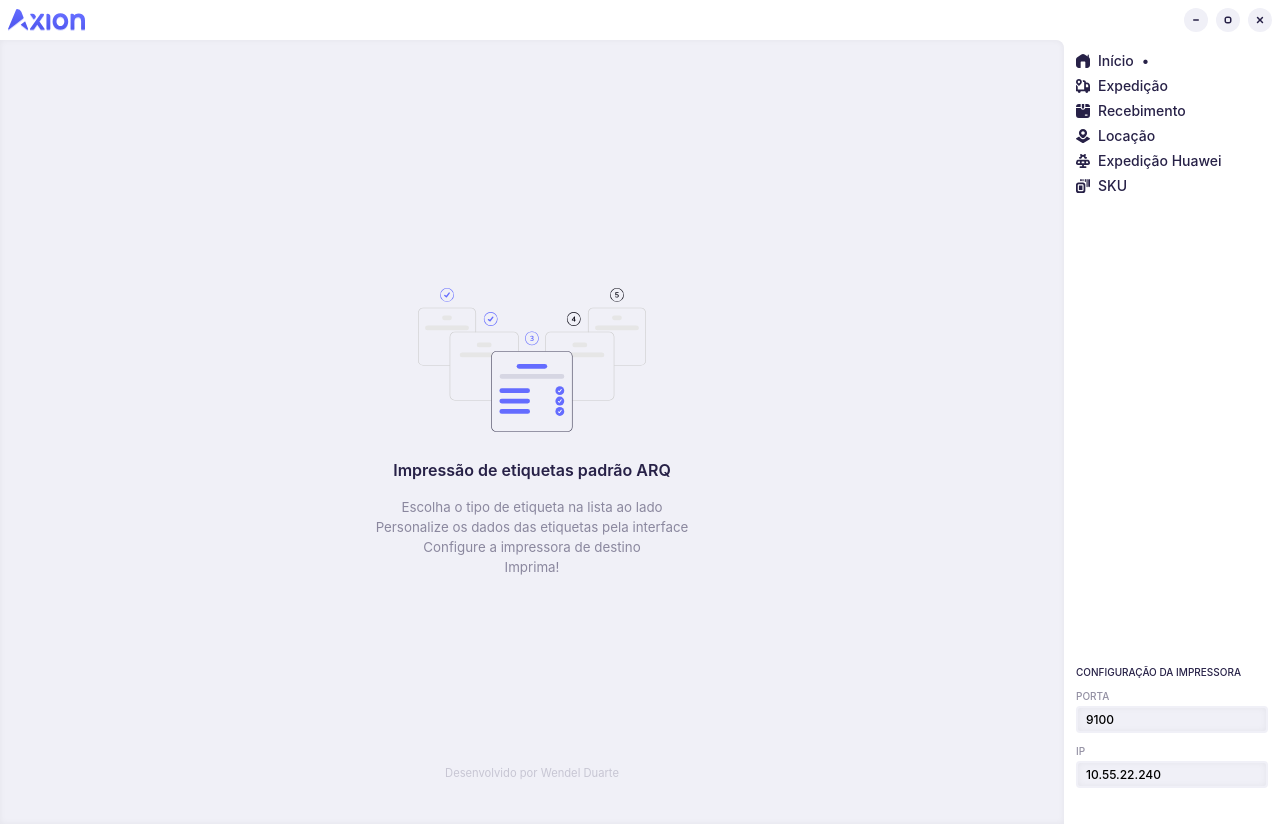
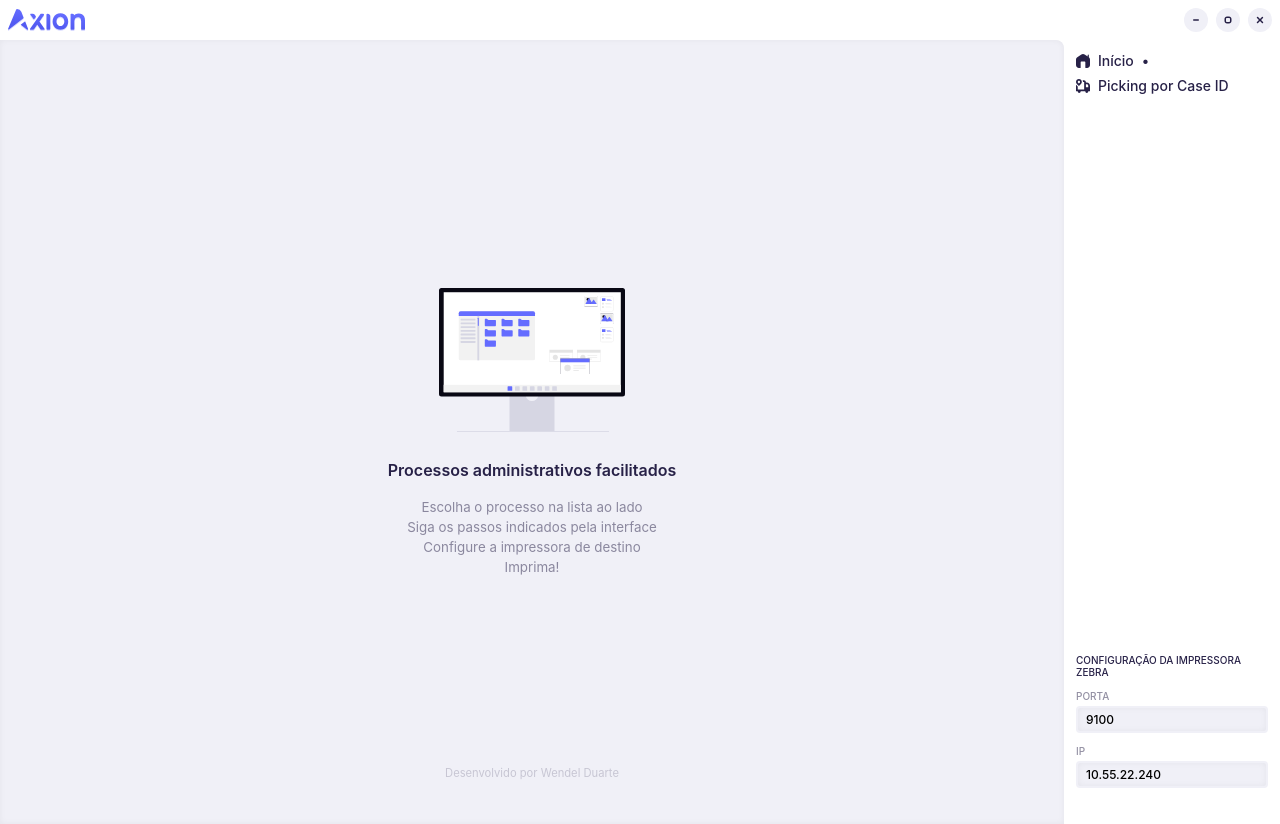
Before and after one commit to wduos-dsv/axion, a React (Vite) app: page / in a window 1280 px wide. Built offline with nearby package versions, Linux system fonts and the light colour scheme.

Commit message:
added CaseId

```diff
--- a/src/App.tsx
+++ b/src/App.tsx
@@ -1,11 +1,7 @@
 import { useState } from "react";
 import { HashRouter, Routes, Route, Link } from "react-router-dom";
 import Home from "./views/Home";
-import Exp from "./views/Exp";
-import Rec from "./views/Rec";
-import Location from "./views/Location";
-import HuaweiExp from "./views/HuaweiExp";
-import SKU from "./views/SKU";
+import CaseID from "./views/CaseID";
 import "./App.css";
 
 import icon from "./assets/logo.svg";
@@ -31,64 +27,14 @@ export default function App() {
       element: <Home />,
     },
     {
-      url: "/exp",
+      url: "/case-id-gen",
       svg: (
         <svg viewBox="0 0 24 24">
           <path d="m24 11.5c0-3.032-2.468-5.5-5.5-5.5h-1.5v-.5c0-1.93-1.57-3.5-3.5-3.5h-2.181c.441.927.681 1.944.681 3h1.5c.275 0 .5.225.5.5v12.5h-11v-5.165s-2.973-2.916-3-2.944v11.109h3.05c-.033.162-.05.329-.05.5 0 1.381 1.119 2.5 2.5 2.5s2.5-1.119 2.5-2.5c0-.171-.018-.338-.05-.5h8.101c-.033.162-.05.329-.05.5 0 1.381 1.119 2.5 2.5 2.5s2.5-1.119 2.5-2.5c0-.171-.018-.338-.05-.5h3.05v-9.5zm-5.5-2.5c1.379 0 2.5 1.121 2.5 2.5v2.5h-4v-5zm-13.5 2.994 3.535-3.458c.944-.944 1.465-2.2 1.465-3.536s-.521-2.591-1.465-3.535-2.2-1.465-3.535-1.465-2.593.521-3.535 1.465c-.944.943-1.465 2.199-1.465 3.535s.521 2.592 1.477 3.547zm-1.413-8.409c.377-.377.879-.585 1.413-.585s1.036.208 1.414.586.586.88.586 1.414-.208 1.036-.574 1.402l-1.426 1.395-1.414-1.384c-.378-.377-.586-.879-.586-1.413s.208-1.036.587-1.415z" />
         </svg>
       ),
-      title: "Expedição",
-      element: <Exp printerPort={printerPort} printerIP={printerIP} />,
-    },
-    {
-      url: "/rec",
-      svg: (
-        <svg viewBox="0 0 24 24">
-          <path d="m10 6v-6h4v6a2 2 0 0 1 -4 0zm6-1h8a5.006 5.006 0 0 0 -5-5h-3zm-8-5h-3a5.006 5.006 0 0 0 -5 5h8zm16 7v12a5.006 5.006 0 0 1 -5 5h-14a5.006 5.006 0 0 1 -5-5v-12h8.142a3.981 3.981 0 0 0 7.716 0zm-4 12a1 1 0 0 0 -1-1h-3a1 1 0 0 0 0 2h3a1 1 0 0 0 1-1z" />
-        </svg>
-      ),
-      title: "Recebimento",
-      element: <Rec printerPort={printerPort} printerIP={printerIP} />,
-    },
-    {
-      url: "/loc",
-      svg: (
-        <svg viewBox="0 0 24 24">
-          <path d="m16.949,2.05c-1.321-1.322-3.079-2.05-4.949-2.05s-3.628.728-4.95,2.05c-2.729,2.729-2.729,7.17.008,9.907l2.495,2.44c.675.66,1.561.99,2.447.99s1.772-.33,2.447-.99l2.502-2.448c1.322-1.322,2.051-3.08,2.051-4.95s-.729-3.627-2.051-4.95Zm-4.949,7.94c-1.657,0-3-1.343-3-3s1.343-3,3-3,3,1.343,3,3-1.343,3-3,3Zm12,6.772c.002.354-.183.682-.485.863l-9.861,5.917c-.51.306-1.082.459-1.653.459s-1.144-.153-1.653-.459L.485,17.625c-.303-.182-.487-.51-.485-.863.002-.353.19-.679.495-.857l4.855-2.842c.1.11.203.219.309.325l2.495,2.439c1.028,1.006,2.395,1.561,3.846,1.561s2.817-.555,3.846-1.561l2.518-2.463c.098-.098.194-.199.287-.301l4.854,2.841c.305.179.493.505.495.857Z" />
-        </svg>
-      ),
-      title: "Locação",
-      element: <Location printerPort={printerPort} printerIP={printerIP} />,
-    },
-    {
-      url: "/huawei-exp",
-      svg: (
-        <svg
-          xmlns="http://www.w3.org/2000/svg"
-          id="Layer_1"
-          data-name="Layer 1"
-          viewBox="0 0 24 24"
-        >
-          <path d="m23.853,14.501l-.596-2.001c-.439-1.472-1.818-2.5-3.354-2.5H4c-1.537,0-2.916,1.028-3.354,2.5L.05,14.5c-.319,1.069-.119,2.196.548,3.092.667.895,1.69,1.408,2.806,1.408h7.096v2h-3c-.829,0-1.5.672-1.5,1.5s.671,1.5,1.5,1.5h9c.828,0,1.5-.672,1.5-1.5s-.672-1.5-1.5-1.5h-3v-2h6.999c1.116,0,2.14-.514,2.807-1.409.667-.895.866-2.021.547-3.09Zm-14.222,1.499l.25-3h4.239l.25,3h-4.739Zm-6.627-.201c-.056-.075-.141-.232-.078-.441l.596-2.001c.063-.213.256-.356.479-.356h2.87l-.25,3h-3.216c-.218,0-.345-.126-.401-.201Zm17.896,0c-.056.075-.183.201-.4.201h-3.118l-.25-3h2.772c.223,0,.416.144.479.356l.596,2.001c.062.209-.022.366-.078.441ZM5,6.5c0-.828.671-1.5,1.5-1.5h.73c.179-.567.464-1.084.819-1.544l-.773-1.088c-.479-.675-.321-1.611.355-2.091.675-.48,1.612-.321,2.091.354l.784,1.104c.473-.148.972-.236,1.493-.236s1.021.087,1.493.236l.783-1.104c.48-.677,1.417-.833,2.092-.355.676.479.835,1.416.355,2.092l-.773,1.089c.355.46.641.977.819,1.543h.729c.828,0,1.5.672,1.5,1.5s-.672,1.5-1.5,1.5h-2c-.828,0-1.5-.672-1.5-1.5,0-1.103-.897-2-2-2s-2,.897-2,2c0,.828-.671,1.5-1.5,1.5h-2c-.829,0-1.5-.672-1.5-1.5Z" />
-        </svg>
-      ),
-      title: "Expedição Huawei",
-      element: <HuaweiExp printerPort={printerPort} printerIP={printerIP} />,
-    },
-    {
-      url: "/sku",
-      svg: (
-        <svg
-          xmlns="http://www.w3.org/2000/svg"
-          id="Layer_1"
-          data-name="Layer 1"
-          viewBox="0 0 24 24"
-        >
-          <path d="m12,6H4C1.794,6,0,7.794,0,10v10c0,2.206,1.794,4,4,4h8c2.206,0,4-1.794,4-4v-10c0-2.206-1.794-4-4-4Zm1,13c0,1.103-.897,2-2,2h-6c-1.103,0-2-.897-2-2v-8c0-1.103.897-2,2-2h6c1.103,0,2,.897,2,2v8Zm-2-8v8s-6,0-6,0v-8h6Zm-2.5-7c-.829,0-1.5-.671-1.5-1.5v-1c0-.829.671-1.5,1.5-1.5s1.5.671,1.5,1.5v1c0,.829-.671,1.5-1.5,1.5Zm14,10c-.829,0-1.5-.671-1.5-1.5V1.5c0-.829.671-1.5,1.5-1.5s1.5.671,1.5,1.5v11c0,.829-.671,1.5-1.5,1.5Zm-3.5,0c-.552,0-1-.448-1-1V1c0-.552.448-1,1-1s1,.448,1,1v12c0,.552-.448,1-1,1Zm-3-9c-.552,0-1-.448-1-1V1c0-.552.448-1,1-1s1,.448,1,1v3c0,.552-.448,1-1,1Zm-4-1c-.552,0-1-.448-1-1V1c0-.552.448-1,1-1s1,.448,1,1v2c0,.552-.448,1-1,1Z" />
-        </svg>
-      ),
-      title: "SKU",
-      element: <SKU printerPort={printerPort} printerIP={printerIP} />,
+      title: "Picking por Case ID",
+      element: <CaseID printerPort={printerPort} printerIP={printerIP} />,
     },
   ];
 
@@ -147,7 +93,9 @@ export default function App() {
           ))}
 
           <div id="printer-configs">
-            <small className="view-subtitle">Configuração da Impressora</small>
+            <small className="view-subtitle">
+              Configuração da Impressora Zebra
+            </small>
             <small className="view-subtitle dim">PORTA</small>
             <input
               type="number"
--- a/src/views/Exp.tsx
+++ b/src/views/CaseID.tsx
@@ -5,7 +5,7 @@ interface printerInfo {
   printerIP: string;
 }
 
-export default function Exp({ printerPort, printerIP }: printerInfo) {
+export default function CaseID({ printerPort, printerIP }: printerInfo) {
   const [printMode, setPrintMode] = useState<"full" | "specific">("full");
   const [selectedMunicipality, setSelectedMunicipality] = useState<
     "Itajaí" | "Cachoeirinha" | "Passo Fundo"
--- a/src/views/Home.tsx
+++ b/src/views/Home.tsx
@@ -1,4 +1,4 @@
-import banner from "../assets/setup.svg";
+import banner from "../assets/windows.svg";
 
 export default function Home() {
   return (
@@ -18,16 +18,16 @@ export default function Home() {
         alt="banner"
         style={{ height: "9rem", marginBottom: "var(--spacing-1)" }}
       />
-      <p className="bold center">Impressão de etiquetas padrão ARQ</p>
+      <p className="bold center">Processos administrativos facilitados</p>
       <ul
         className="center dim"
         style={{ margin: 0, padding: 0, listStyle: "none" }}
       >
         <li>
-          <small>Escolha o tipo de etiqueta na lista ao lado</small>
+          <small>Escolha o processo na lista ao lado</small>
         </li>
         <li>
-          <small>Personalize os dados das etiquetas pela interface</small>
+          <small>Siga os passos indicados pela interface</small>
         </li>
         <li>
           <small>Configure a impressora de destino</small>
```
Also changed, not shown: src/assets/setup.svg (deleted), src/assets/windows.svg (added).
